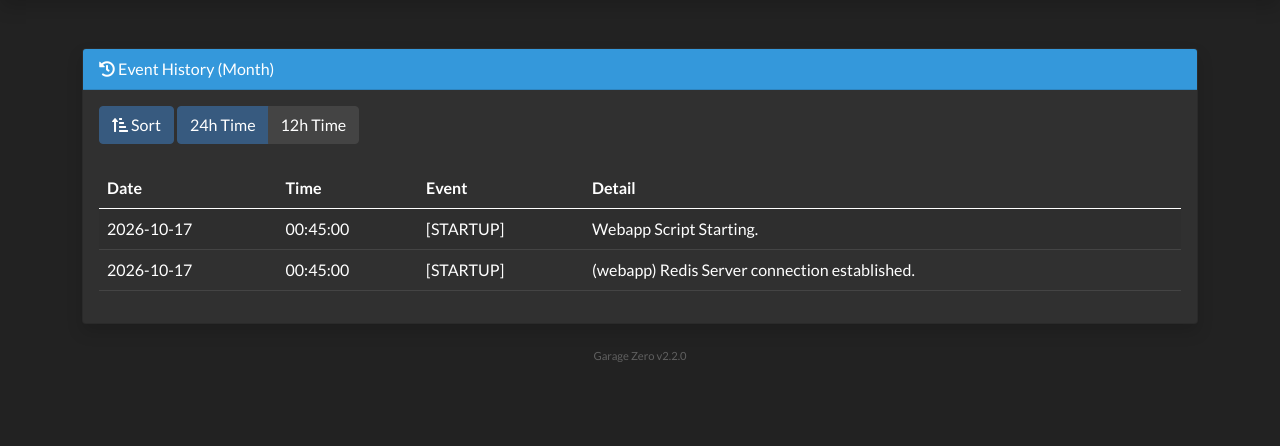
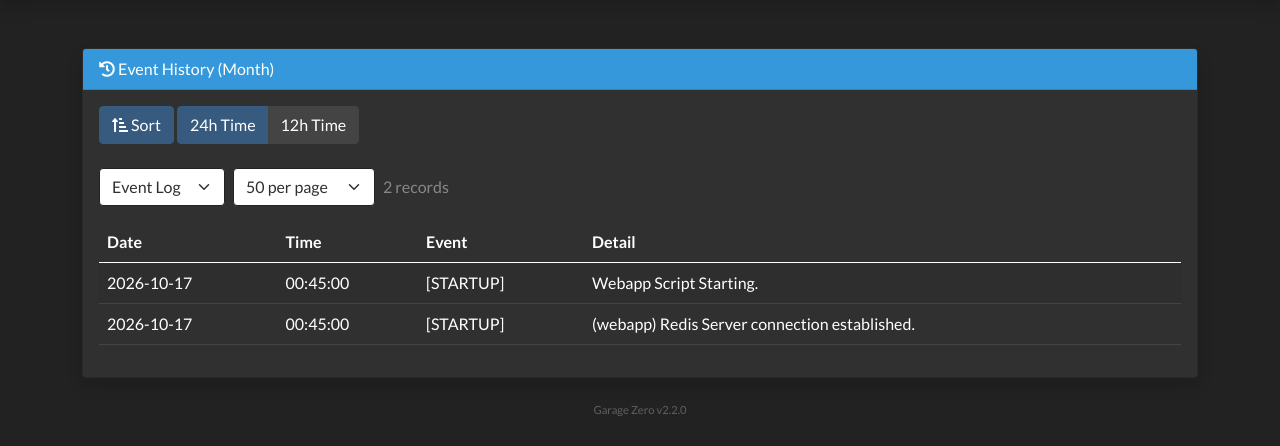
Before and after one commit to nebhead/garage-zero-v2, a Flask app: page /history in a window 1280 px wide. Shown: the part 72-518 px from the top of the page. Run offline with Flask 3, Linux system fonts and the light colour scheme; some libraries are stand-ins or nearby versions.

Commit message:
Fixes for Log Displays

```diff
--- a/app.py
+++ b/app.py
@@ -315,9 +315,26 @@ def history():
 				settings['misc']['24htime'] = False
 			write_settings(settings)
 
-	door_history, events = read_log(twentyfourhtime=settings['misc']['24htime'])
+	def _int_arg(name, default):
+		try:
+			return int(request.values.get(name, default))
+		except (TypeError, ValueError):
+			return default
 
-	return render_template('history.html', door_history=door_history, events=events, pagetheme=settings['misc']['theme'], settings=settings)
+	logname = request.values.get('log', 'events')
+	if logname not in ('events', 'health') or not log_exists(logname):
+		logname = 'events'
+	per_page = _int_arg('per_page', 50)
+	if per_page not in (10, 25, 50, 100, 250, 500):
+		per_page = 50
+	page = _int_arg('page', 1)
+
+	door_history, total, page, total_pages = read_log_page(logname, page, per_page, twentyfourhtime=settings['misc']['24htime'])
+
+	return render_template('history.html', door_history=door_history, events=len(door_history), total=total,
+		page=page, total_pages=total_pages, per_page=per_page, logname=logname,
+		health_available=log_exists('health'), per_page_options=(10, 25, 50, 100, 250, 500),
+		pagetheme=settings['misc']['theme'], settings=settings)
 
 @app.route('/settings', methods=['POST','GET'])
 def settings_base(action=None):
--- a/gzlogging.py
+++ b/gzlogging.py
@@ -44,11 +44,13 @@ def read_log(num_events=0, twentyfourhtime=True):
 	# *****************************************
 
 	# Collect all available log files in order (newest to oldest)
-	log_files = ['logs/events.log']
-	for i in range(1, 4):  # Check for .1, .2, .3 backup files
+	# Order oldest to newest so the last lines are the most recent events
+	log_files = []
+	for i in range(3, 0, -1):  # Check for .3, .2, .1 backup files
 		backup_file = f'logs/events.log.{i}'
 		if os.path.exists(backup_file):
 			log_files.append(backup_file)
+	log_files.append('logs/events.log')
 
 	# Read all lines from all log files
 	event_lines = []
@@ -72,12 +74,12 @@ def read_log(num_events=0, twentyfourhtime=True):
 	if (event_line_length == 0):
 		num_events = 0
 	else:
-		if ((num_events == 0) or (num_events > event_line_length)):
+		if ((num_events == 0) or (num_events >= event_line_length)):
 			# Get all events in file
 			for x in range(event_line_length):
 				event_list.append(event_lines[x].split(" ",3))
 			num_events = event_line_length
-		elif (num_events < event_line_length):
+		else:
 			# Get just the last num_events in list
 			for x in range(event_line_length-num_events, event_line_length):
 				event_list.append(event_lines[x].split(" ",3))
@@ -88,6 +90,50 @@ def read_log(num_events=0, twentyfourhtime=True):
 				event_list[x][1] = convertedtime.strftime("%I:%M:%S %p") # Convert to 12 hour time for display
 
 	return(event_list, num_events)
+
+LOG_FILES = {'events': 'logs/events.log', 'health': 'logs/health.log'}
+
+def log_exists(logname):
+	"""Return True if the named log ('events' or 'health') exists on disk."""
+	return os.path.exists(LOG_FILES.get(logname, ''))
+
+def read_log_page(logname='events', page=1, per_page=50, twentyfourhtime=True):
+	# *****************************************
+	# Function: read_log_page
+	# Output: event_list (oldest to newest within the page), total_events, page, total_pages
+	# Description: Page 1 is the most recent set of records. Includes rotated backups.
+	# *****************************************
+	base = LOG_FILES.get(logname, LOG_FILES['events'])
+	files = [f'{base}.{i}' for i in range(3, 0, -1)] + [base]
+	lines = []
+	for path in files:
+		if os.path.exists(path):
+			try:
+				with open(path, 'r', encoding='utf-8', errors='replace') as f:
+					lines.extend(l for l in f.read().splitlines() if l.strip())
+			except (IOError, OSError):
+				pass
+
+	total = len(lines)
+	per_page = max(1, per_page)
+	total_pages = max(1, -(-total // per_page))
+	page = min(max(1, page), total_pages)
+
+	end = total - (page - 1) * per_page
+	start = max(0, end - per_page)
+
+	event_list = []
+	for line in lines[start:end]:
+		parts = line.split(" ", 3)
+		parts += [''] * (4 - len(parts))
+		if not twentyfourhtime:
+			try:
+				parts[1] = datetime.datetime.strptime(parts[1], "%H:%M:%S").strftime("%I:%M:%S %p")
+			except ValueError:
+				pass
+		event_list.append(parts)
+
+	return event_list, total, page, total_pages
 
 def write_log(event, logtype='NONE'):
 	# *****************************************
--- a/templates/history.html
+++ b/templates/history.html
@@ -11,6 +11,9 @@
             <div class="card-body">
 
               <form name="listoptions" method="POST" action="/history">
+                <input type="hidden" name="log" value="{{ logname }}">
+                <input type="hidden" name="per_page" value="{{ per_page }}">
+                <input type="hidden" name="page" value="{{ page }}">
                 {% if settings['misc']['listorder'] == 'topdown' %}
                 <button class="btn btn-primary" type="submit" id="listorder" name="listorder" value="bottomup"><i class="fas fa-sort-amount-up-alt"></i> Sort</button>
                 {% else %}
@@ -28,6 +31,28 @@
                 </div>
 
               </form><br>
+
+              <form name="viewoptions" method="GET" action="/history" class="row g-2 align-items-center mb-3">
+                {% if health_available %}
+                <div class="col-auto">
+                  <select class="form-select" name="log" onchange="this.form.submit()">
+                    <option value="events" {% if logname == 'events' %}selected{% endif %}>Event Log</option>
+                    <option value="health" {% if logname == 'health' %}selected{% endif %}>Health Log</option>
+                  </select>
+                </div>
+                {% else %}
+                <input type="hidden" name="log" value="events">
+                {% endif %}
+                <div class="col-auto">
+                  <select class="form-select" name="per_page" onchange="this.form.page.value=1; this.form.submit()">
+                    {% for n in per_page_options %}
+                    <option value="{{ n }}" {% if n == per_page %}selected{% endif %}>{{ n }} per page</option>
+                    {% endfor %}
+                  </select>
+                </div>
+                <input type="hidden" name="page" value="{{ page }}">
+                <div class="col-auto text-muted">{{ total }} records</div>
+              </form>
 
               <div class="table-responsive">
                 <table class="table table-striped">
@@ -80,6 +105,19 @@
                     </tbody>
                 </table>
               </div>
+
+              {% if total_pages > 1 %}
+              {% set qs = '&log=' ~ logname ~ '&per_page=' ~ per_page %}
+              <nav>
+                <ul class="pagination justify-content-center flex-wrap">
+                  <li class="page-item {% if page <= 1 %}disabled{% endif %}"><a class="page-link" href="/history?page=1{{ qs }}">&laquo;</a></li>
+                  <li class="page-item {% if page <= 1 %}disabled{% endif %}"><a class="page-link" href="/history?page={{ page - 1 }}{{ qs }}">Newer</a></li>
+                  <li class="page-item disabled"><span class="page-link">Page {{ page }} of {{ total_pages }}</span></li>
+                  <li class="page-item {% if page >= total_pages %}disabled{% endif %}"><a class="page-link" href="/history?page={{ page + 1 }}{{ qs }}">Older</a></li>
+                  <li class="page-item {% if page >= total_pages %}disabled{% endif %}"><a class="page-link" href="/history?page={{ total_pages }}{{ qs }}">&raquo;</a></li>
+                </ul>
+              </nav>
+              {% endif %}
             </div> <!-- End of Card Body -->
           </div> <!-- End of Card -->
         </div> <!-- End of Col -->
```
